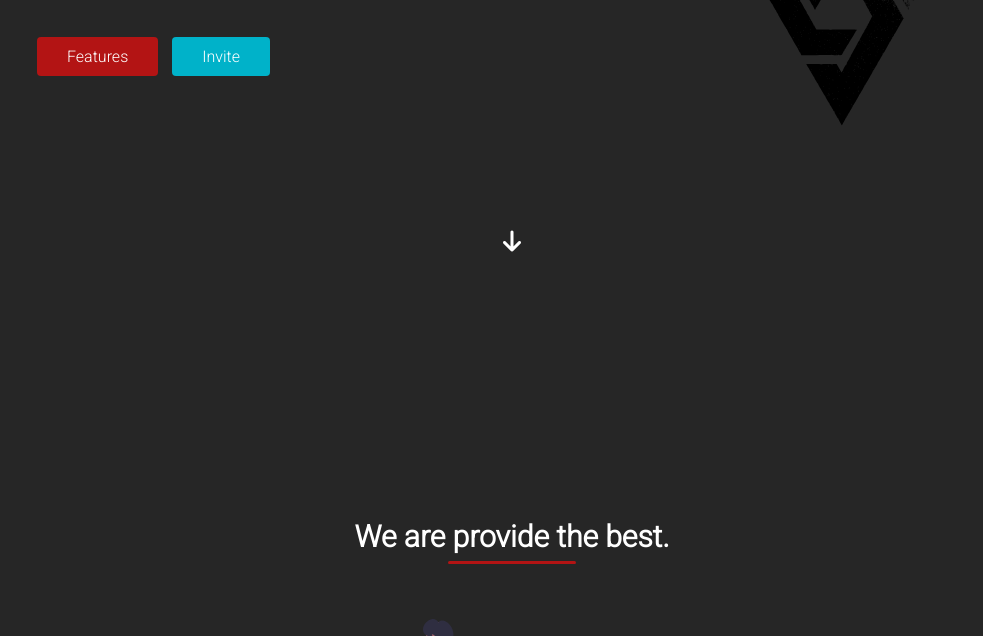
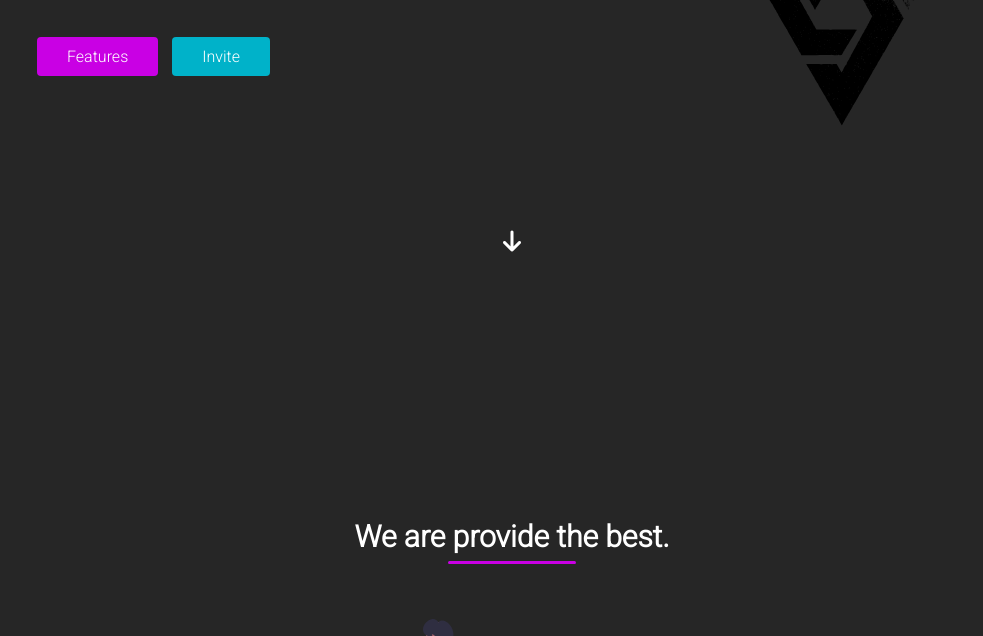
Before and after one commit to T-H-MaSTeR/T-H-MaSTeR.github.io, a plain HTML site: page index.html in a window 1280 px wide. Shown: the part 301-937 px from the top of the page, without its empty margins (128-1111 px from the left). Drawn offline with Linux system fonts and the light colour scheme.

Commit message:
Update coloring.css

```diff
--- a/css/coloring.css
+++ b/css/coloring.css
@@ -15,8 +15,8 @@
 	* this is third color, applied on:
 	* button,
 	*/
-	--third: #b31414;
-	--third-disabled: #8c1111;
+	--third: #c900e4;
+	--third-disabled: #c900e4;
 	/*
 	* other colors, used on random object.
 	*/
```
